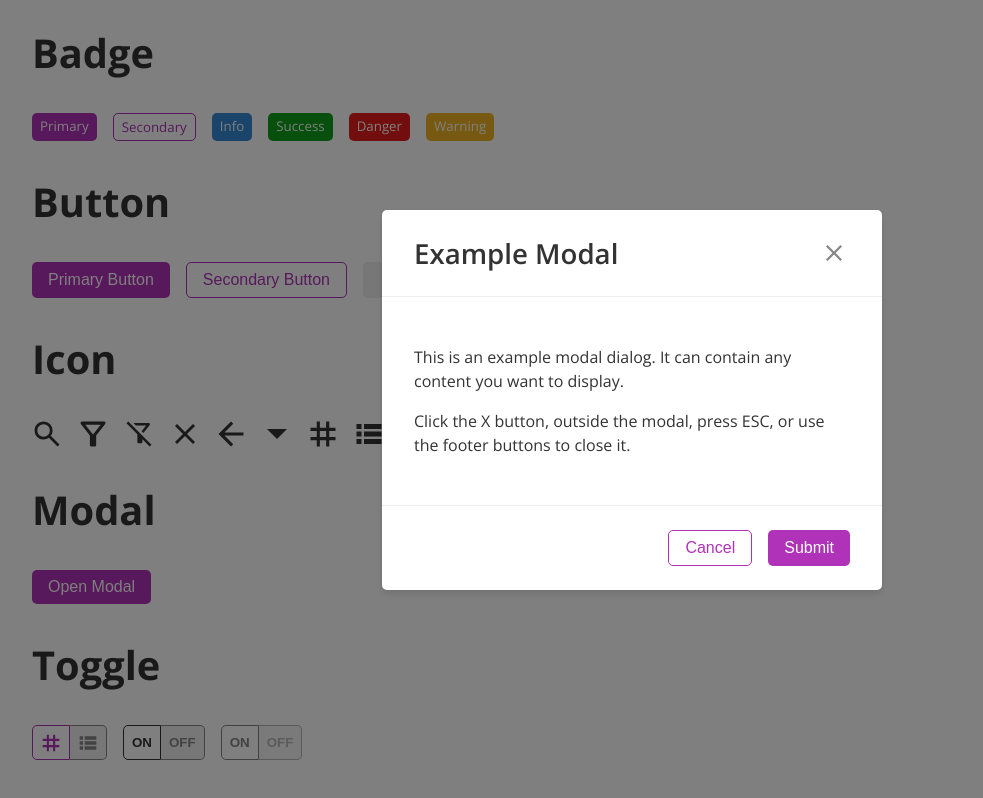
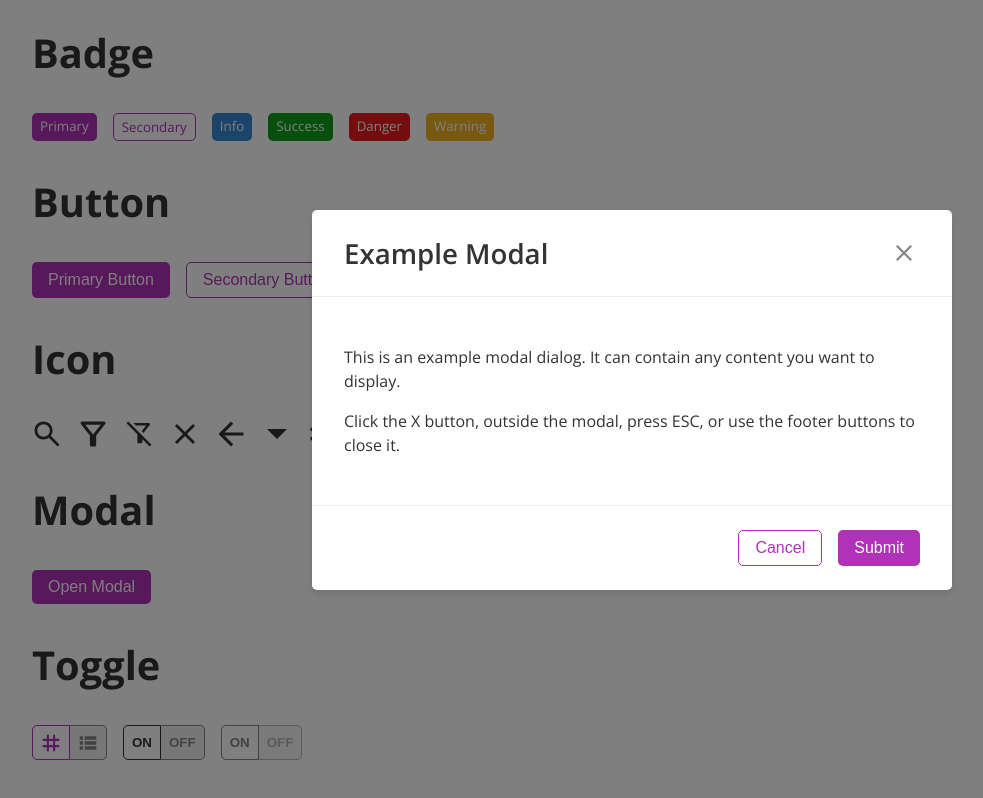
Before and after one commit to gabrieledarrigo/mtg-collection, a Next.js app: page /components in a window 1280 px wide. Both pictures are taken after a click on the button "Open Modal". Shown: the part 2122-2920 px from the top of the page, without its empty margins (8-991 px from the left). Built offline with nearby package versions, Linux system fonts and the light colour scheme.

Commit message:
Use BEM for the styles

```diff
--- a/src/app/components/Modal/Modal.module.css
+++ b/src/app/components/Modal/Modal.module.css
@@ -1,4 +1,4 @@
-.backdrop {
+.modal__backdrop {
   position: fixed;
   inset: 0;
   background-color: rgba(0, 0, 0, 0.5);
@@ -8,7 +8,7 @@
   z-index: 1000;
 }
 
-.popup {
+.modal__popup {
   position: fixed;
   top: 50%;
   left: 50%;
@@ -16,7 +16,7 @@
   background-color: var(--color-white);
   border-radius: var(--border-radius-sm);
   box-shadow: 0 4px 6px rgba(0, 0, 0, 0.1);
-  max-width: 500px;
+  max-width: 640px;
   width: 90%;
   max-height: 80vh;
   overflow: hidden;
@@ -25,7 +25,7 @@
   z-index: 1001;
 }
 
-.header {
+.modal__header {
   display: flex;
   justify-content: space-between;
   align-items: center;
@@ -33,14 +33,14 @@
   border-bottom: 1px solid var(--color-neutral-200);
 }
 
-.title {
+.modal__title {
   font-size: var(--size-27);
   font-weight: var(--weight-semibold);
   margin: 0;
   color: var(--color-neutral-800);
 }
 
-.close {
+.modal__close {
   background: none;
   border: none;
   cursor: pointer;
@@ -53,12 +53,12 @@
   transition: background-color 0.2s;
 }
 
-.close:hover {
+.modal__close:hover {
   background-color: var(--color-neutral-200);
   color: var(--color-neutral-800);
 }
 
-.content {
+.modal__content {
   font-size: var(--size-16);
   line-height: 1.5;
   color: var(--color-neutral-800);
@@ -67,7 +67,7 @@
   flex: 1;
 }
 
-.footer {
+.modal__footer {
   padding: var(--spacing-1-5) var(--spacing-2);
   border-top: 1px solid var(--color-neutral-200);
   display: flex;
--- a/src/app/components/Modal/Modal.tsx
+++ b/src/app/components/Modal/Modal.tsx
@@ -22,18 +22,20 @@ export function Modal({
   return (
     <Dialog.Root open={open} onOpenChange={onOpenChange}>
       <Dialog.Portal>
-        <Dialog.Backdrop className={styles.backdrop} />
-        <Dialog.Popup className={styles.popup}>
-          {title && (
-            <div className={styles.header}>
-              <Dialog.Title className={styles.title}>{title}</Dialog.Title>
-              <Dialog.Close className={styles.close}>
-                <Icon name={IconName.CLOSE} size={24} />
-              </Dialog.Close>
-            </div>
-          )}
-          <div className={styles.content}>{children}</div>
-          {footer && <div className={styles.footer}>{footer}</div>}
+        <Dialog.Backdrop className={styles.modal__backdrop} />
+        <Dialog.Popup className={styles.modal__popup}>
+          <div className={styles.modal__header}>
+            {title && (
+              <Dialog.Title className={styles.modal__title}>
+                {title}
+              </Dialog.Title>
+            )}
+            <Dialog.Close className={styles.modal__close}>
+              <Icon name={IconName.CLOSE} size={24} />
+            </Dialog.Close>
+          </div>
+          <div className={styles.modal__content}>{children}</div>
+          {footer && <div className={styles.modal__footer}>{footer}</div>}
         </Dialog.Popup>
       </Dialog.Portal>
     </Dialog.Root>
```
Also changed, not shown: 1 other file (tests, documents, lock files or other folders).
